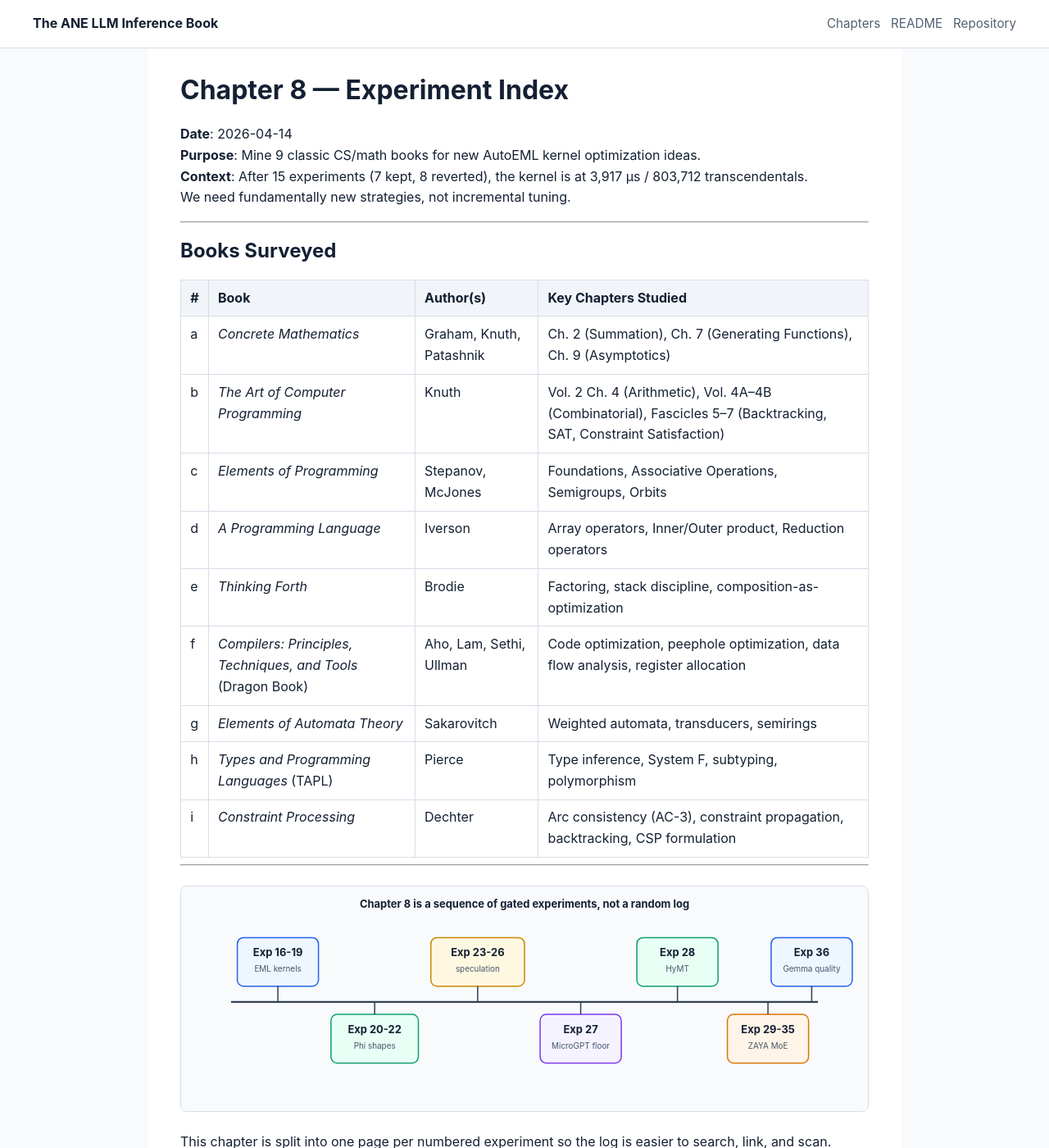
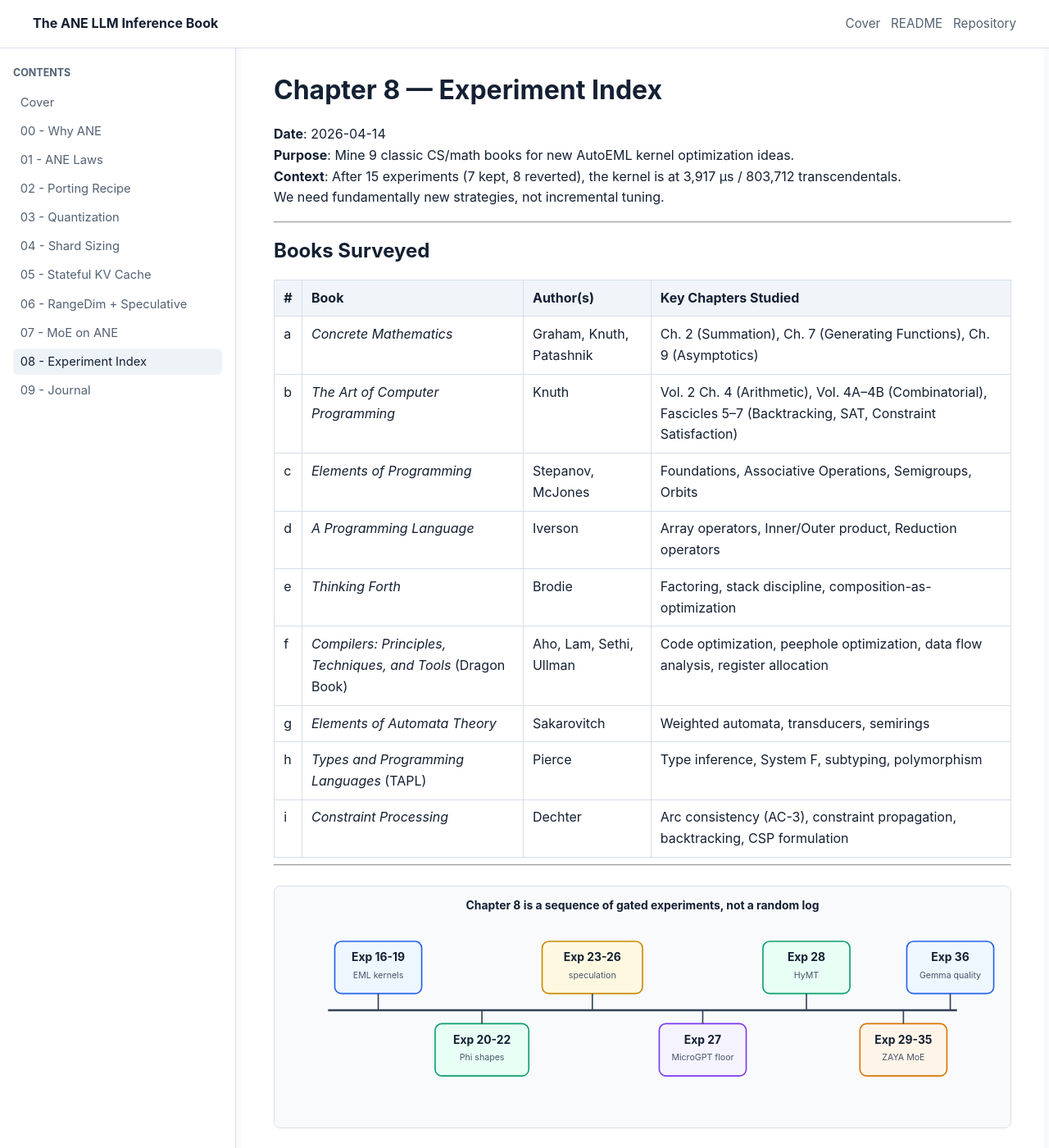
Before and after one commit to videlalvaro/ane-book, a Jekyll site: the page built from book/08-experiments.md, in a window 1280 px wide and 1400 px high. Shown: the whole window at 82% size. Built offline with Jekyll 4.4.1, drawn with Linux system fonts in a browser that asks for light colours.

Commit message:
Add book table of contents sidebar

```diff
--- a/book/08-experiments.md
+++ b/book/08-experiments.md
@@ -29,9 +29,6 @@ We need fundamentally new strategies, not incremental tuning.
 ---
 
 ![Experiment log timeline](assets/diagrams/08-experiments/experiment-timeline.svg)
-
-This chapter is split into one page per numbered experiment so the log is easier
-to search, link, and scan.
 
 ## Experiments
 
--- a/book/_layouts/default.html
+++ b/book/_layouts/default.html
@@ -10,13 +10,31 @@
     <header class="site-header">
       <a class="site-title" href="{{ '/' | relative_url }}">{{ site.title }}</a>
       <nav class="site-nav" aria-label="Book navigation">
-        <a href="{{ '/' | relative_url }}">Chapters</a>
+        <a href="{{ '/' | relative_url }}">Cover</a>
         <a href="{{ '/README.html' | relative_url }}">README</a>
         <a href="https://github.com/videlalvaro/ane-models">Repository</a>
       </nav>
     </header>
-    <main class="page-content">
-      {{ content }}
-    </main>
+    <div class="book-shell">
+      <aside class="toc-sidebar" aria-label="Table of contents">
+        <nav class="toc-nav">
+          <div class="toc-heading">Contents</div>
+          <a href="{{ '/' | relative_url }}"{% if page.url == '/' or page.url == '/index.html' %} class="active"{% endif %}>Cover</a>
+          <a href="{{ '/00-why-ane.html' | relative_url }}"{% if page.url == '/00-why-ane.html' %} class="active"{% endif %}>00 - Why ANE</a>
+          <a href="{{ '/01-ane-laws.html' | relative_url }}"{% if page.url == '/01-ane-laws.html' %} class="active"{% endif %}>01 - ANE Laws</a>
+          <a href="{{ '/02-porting-recipe.html' | relative_url }}"{% if page.url == '/02-porting-recipe.html' %} class="active"{% endif %}>02 - Porting Recipe</a>
+          <a href="{{ '/03-quantization.html' | relative_url }}"{% if page.url == '/03-quantization.html' %} class="active"{% endif %}>03 - Quantization</a>
+          <a href="{{ '/04-shard-sizing.html' | relative_url }}"{% if page.url == '/04-shard-sizing.html' %} class="active"{% endif %}>04 - Shard Sizing</a>
+          <a href="{{ '/05-stateful-kv-cache.html' | relative_url }}"{% if page.url == '/05-stateful-kv-cache.html' %} class="active"{% endif %}>05 - Stateful KV Cache</a>
+          <a href="{{ '/06-rangedim-speculative.html' | relative_url }}"{% if page.url == '/06-rangedim-speculative.html' %} class="active"{% endif %}>06 - RangeDim + Speculative</a>
+          <a href="{{ '/07-moe-on-ane.html' | relative_url }}"{% if page.url == '/07-moe-on-ane.html' %} class="active"{% endif %}>07 - MoE on ANE</a>
+          <a href="{{ '/08-experiments.html' | relative_url }}"{% if page.url == '/08-experiments.html' or page.url contains '/experiments/' %} class="active"{% endif %}>08 - Experiment Index</a>
+          <a href="{{ '/09-journal.html' | relative_url }}"{% if page.url == '/09-journal.html' %} class="active"{% endif %}>09 - Journal</a>
+        </nav>
+      </aside>
+      <main class="page-content">
+        {{ content }}
+      </main>
+    </div>
   </body>
 </html>
--- a/book/assets/css/style.css
+++ b/book/assets/css/style.css
@@ -58,12 +58,57 @@ a {
   text-decoration: none;
 }
 
+.book-shell {
+  display: grid;
+  grid-template-columns: 18rem minmax(0, 1fr);
+  min-height: calc(100vh - 58px);
+}
+
+.toc-sidebar {
+  border-right: 1px solid var(--border);
+  background: #ffffff;
+}
+
+.toc-nav {
+  position: sticky;
+  top: 58px;
+  display: flex;
+  flex-direction: column;
+  gap: 0.2rem;
+  max-height: calc(100vh - 58px);
+  padding: 1.25rem 1rem;
+  overflow-y: auto;
+}
+
+.toc-heading {
+  margin: 0 0 0.45rem;
+  color: var(--muted);
+  font-size: 0.78rem;
+  font-weight: 700;
+  letter-spacing: 0;
+  text-transform: uppercase;
+}
+
+.toc-nav a {
+  padding: 0.4rem 0.55rem;
+  border-radius: 6px;
+  color: var(--muted);
+  font-size: 0.92rem;
+  line-height: 1.3;
+  text-decoration: none;
+}
+
+.toc-nav a:hover,
+.toc-nav a.active {
+  background: #eef3f8;
+  color: var(--text);
+}
+
 .page-content {
-  width: min(100%, 920px);
+  width: min(100%, 980px);
   margin: 0 auto;
   padding: 2rem clamp(1rem, 4vw, 2.5rem) 4rem;
   background: var(--surface);
-  min-height: calc(100vh - 58px);
 }
 
 h1,
@@ -144,6 +189,27 @@ code {
     flex-direction: column;
   }
 
+  .book-shell {
+    display: block;
+  }
+
+  .toc-sidebar {
+    border-right: 0;
+    border-bottom: 1px solid var(--border);
+  }
+
+  .toc-nav {
+    position: static;
+    display: grid;
+    grid-template-columns: repeat(2, minmax(0, 1fr));
+    max-height: none;
+    padding: 0.9rem 1rem;
+  }
+
+  .toc-heading {
+    grid-column: 1 / -1;
+  }
+
   .page-content {
     padding-top: 1.3rem;
   }
```
